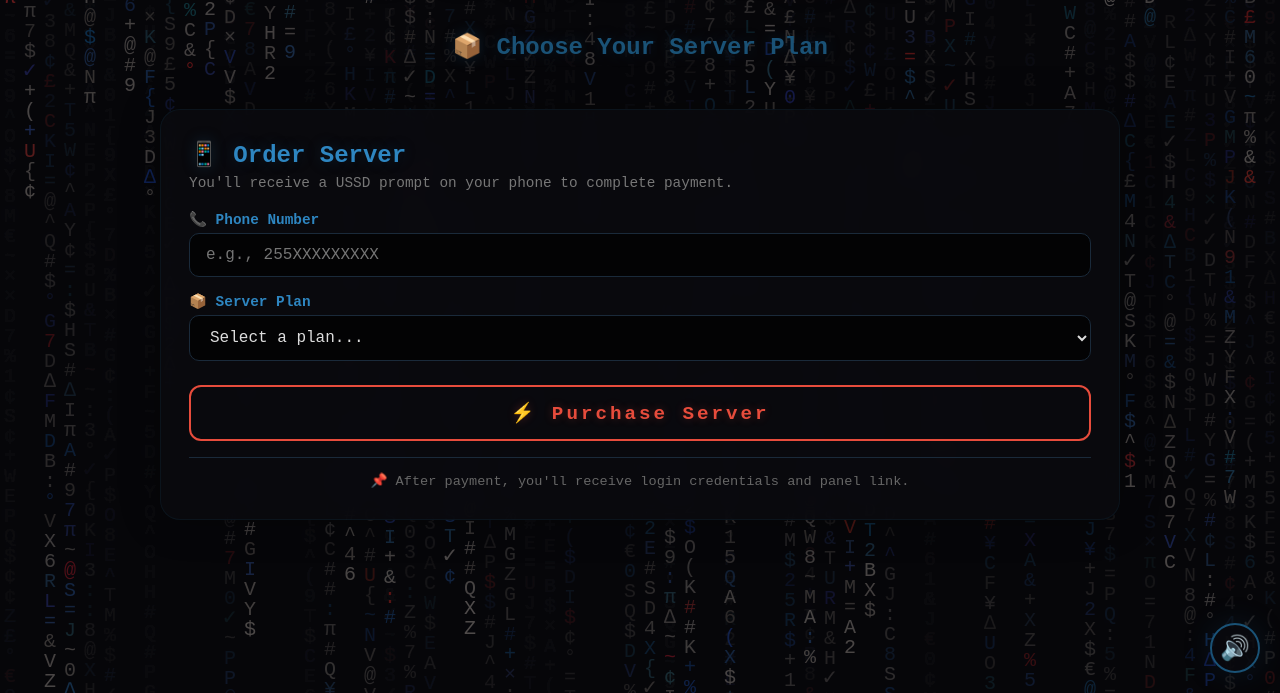
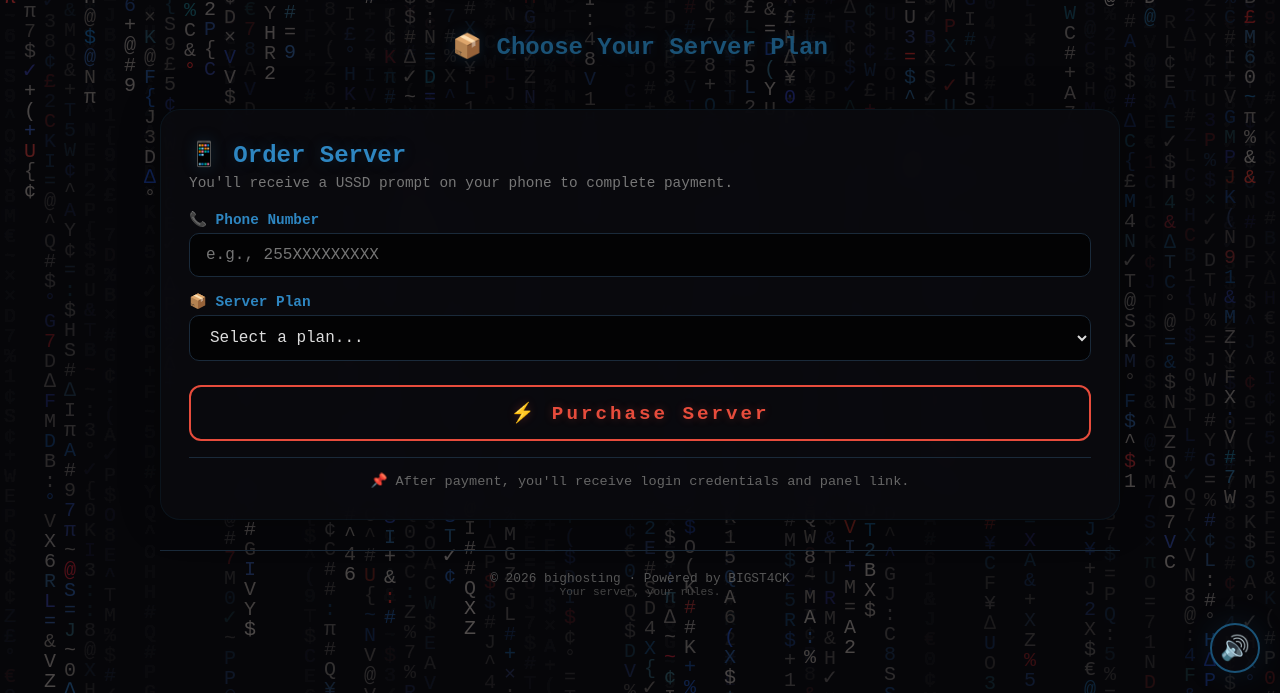
Before and after one commit to bigtechs3/bighosting, a website: page public/index.html in a window 1280 px wide. Shown: the part 107-800 px from the top of the page. Drawn offline with Linux system fonts and the light colour scheme.

Commit message:
Update index.html

```diff
--- a/public/index.html
+++ b/public/index.html
@@ -13,7 +13,9 @@
     <!-- ─── Matrix Rain Background ─── -->
     <canvas id="matrixCanvas"></canvas>
 
+    <!-- ─── Main Container ─── -->
     <div class="container">
+
         <!-- ─── Header ─── -->
         <header class="header">
             <h1>⫸ bighosting ⫷</h1>
@@ -86,14 +88,23 @@
             <div class="big-brand"><h1>bighosting</h1></div>
             <button class="btn-return" onclick="resetPurchase()">🔄 Buy Another Server</button>
         </div>
+
+        <!-- ─── Footer ─── -->
+        <footer class="footer" style="text-align: center; margin-top: 30px; padding: 20px; border-top: 1px solid #1a2a3a;">
+            <p style="color: #555; font-size: 0.8rem;">© 2026 bighosting · Powered by BIGST4CK</p>
+            <p style="color: #444; font-size: 0.7rem;">Your server, your rules.</p>
+        </footer>
     </div>
 
-    <!-- ─── Audio ─── -->
+    <!-- ─── Audio Elements ─── -->
+    <audio id="bgMusic" src="/assets/audio/background.mp3" preload="auto" loop></audio>
+    <audio id="successSound" src="/assets/audio/success.mp3" preload="auto"></audio>
     <audio id="clickSound" src="/assets/audio/click.mp3" preload="auto"></audio>
-    <audio id="successSound" src="/assets/audio/success.mp3" preload="auto"></audio>
 
+    <!-- ─── JavaScript ─── -->
     <script src="/js/matrix.js"></script>
     <script src="/js/audio.js"></script>
     <script src="/js/script.js"></script>
+
 </body>
 </html>
```
